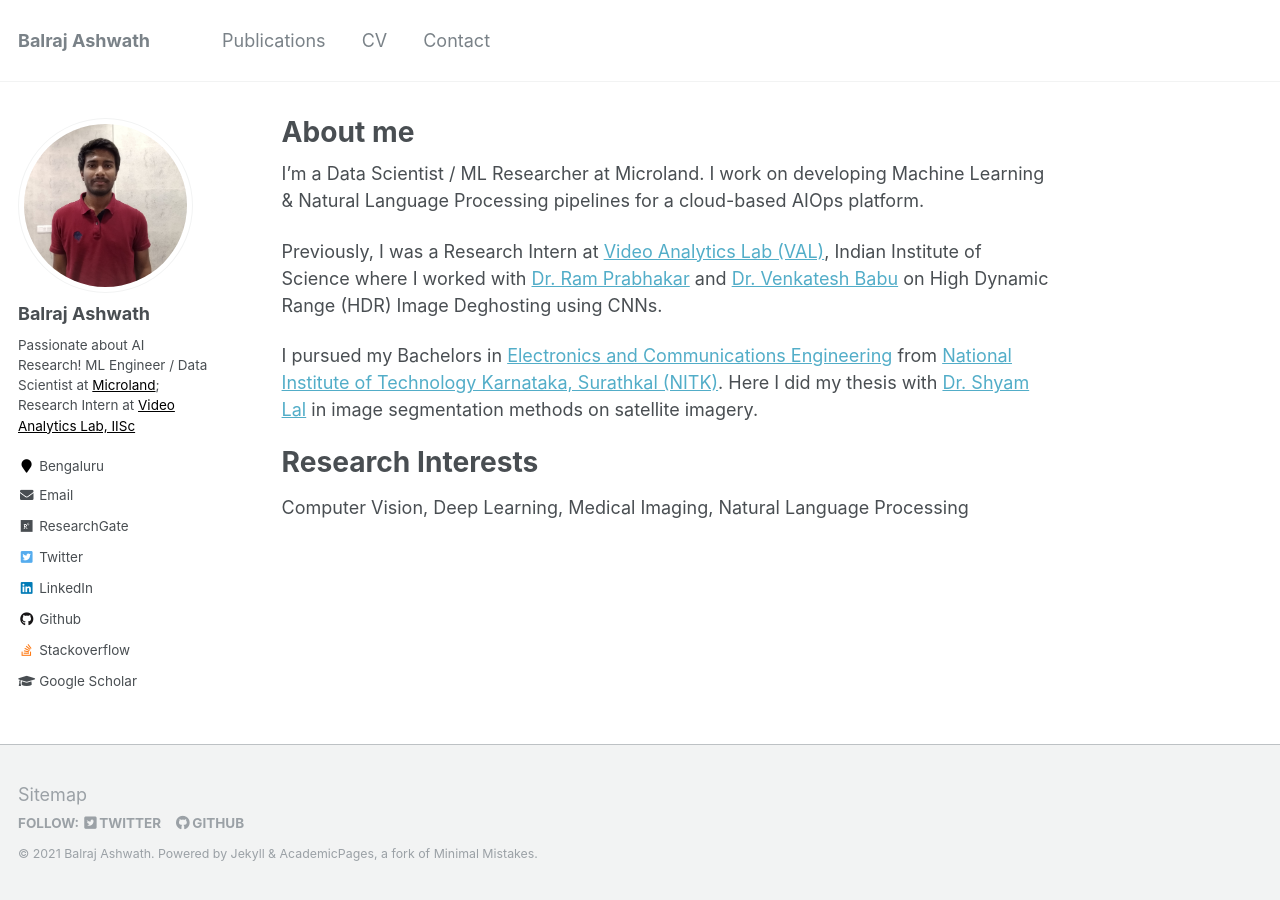
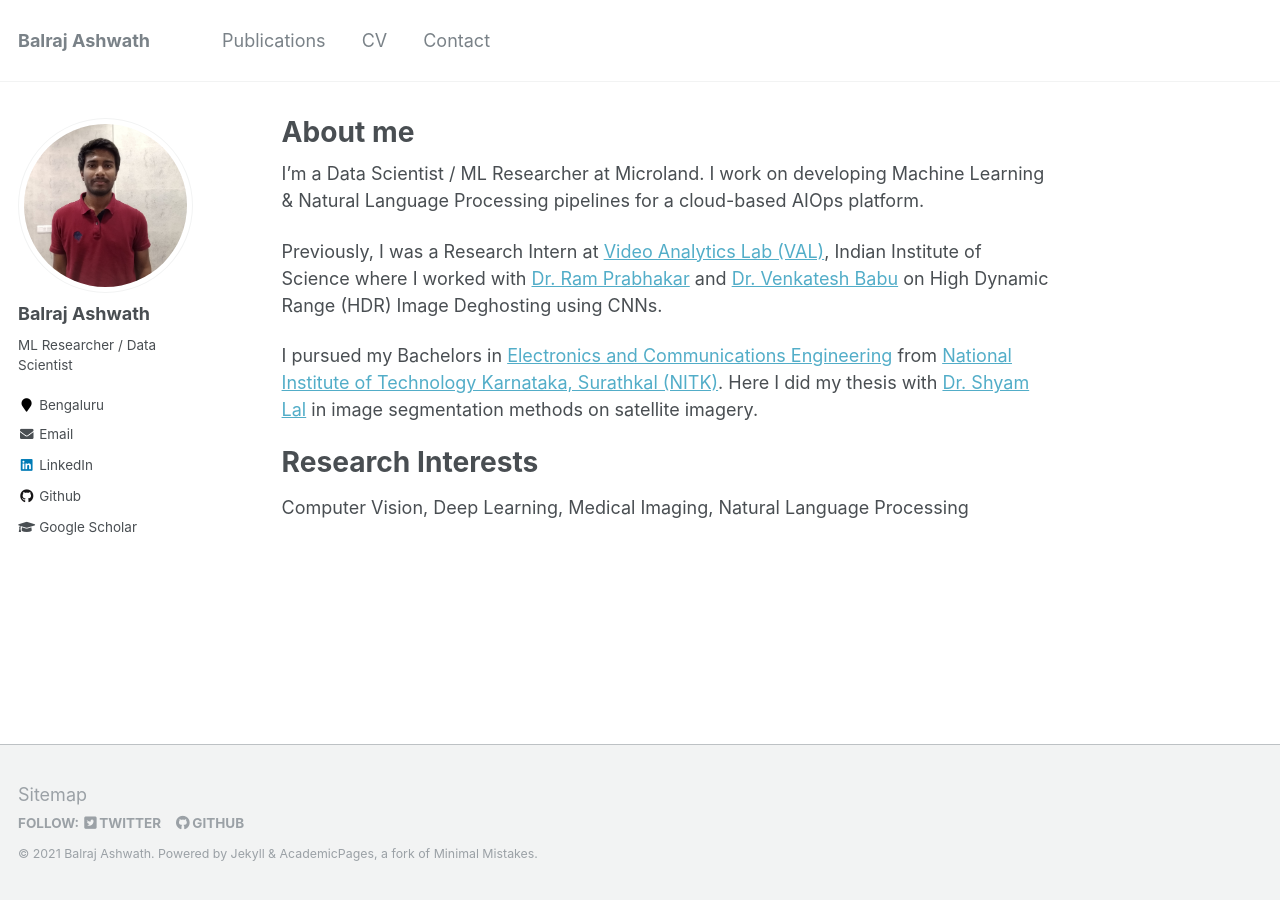
Before and after one commit to BalrajAshwath/BalrajAshwath.github.io, a Jekyll site: the page built from _pages/about.md, in a window 1280 px wide. Built offline with Jekyll 4.4.1, drawn with Linux system fonts in a browser that asks for light colours.

Commit message:
Update _config.yml

```diff
--- a/_config.yml
+++ b/_config.yml
@@ -10,7 +10,7 @@ locale                   : "en-US"
 title                    : "Balraj Ashwath"
 title_separator          : "-"
 name                     : &name "Balraj Ashwath"
-description              : &description "Passionate about AI Research!"
+description              : &description "AI Researcher / Data Scientist"
 url                      : https://balrajashwath.github.io # the base hostname & protocol for your site e.g. "https://mmistakes.github.io"
 baseurl                  : "" # the subpath of your site, e.g. "/blog"
 repository               : "BalrajAshwath/BalrajAshwath.github.io"
@@ -82,17 +82,17 @@ analytics:
 author:
   name             : "Balraj Ashwath"
   avatar           : "my_pic_github.jpg"
-  bio              : "Passionate about AI Research! ML Engineer / Data Scientist at <a style='color: black;' href='https://www.microland.com/'>Microland</a>; Research Intern at <a style='color: black;' href='http://val.serc.iisc.ernet.in/valweb/people.html'>Video Analytics Lab, IISc</a>"
+  bio              : "ML Researcher / Data Scientist"
   location         : "Bengaluru"
   employer         : # "ML Engineer/ Data Scientist @Microland"
   linkedin         : "balrajashwath"
-  stackoverflow    : "10451628/balraj-ashwath" # http://stackoverflow.com/users/123456/username
+#   stackoverflow    : "10451628/balraj-ashwath" # http://stackoverflow.com/users/123456/username
   github           : "BalrajAshwath"
-  researchgate     : "https://www.researchgate.net/profile/Balraj_Ashwath" # example: "https://www.researchgate.net/profile/yourprofile"
+#   researchgate     : "https://www.researchgate.net/profile/Balraj_Ashwath" # example: "https://www.researchgate.net/profile/yourprofile"
   googlescholar    : "https://scholar.google.co.in/citations?user=5Da3hUUAAAAJ&hl=en"
   orcid            : # "https://orcid.org/0000-0002-2790-788X" # "http://orcid.org/yourorcidurl"
-  email            : "balrajashwath98gmail.com"
-  twitter          : "AshwathBalraj"
+  email            : "balrajashwath98@gmail.com"
+#   twitter          : "AshwathBalraj"
   pubmed           : # "https://www.ncbi.nlm.nih.gov/pubmed/?term=john+snow"
   uri              :
   bitbucket        :
```
